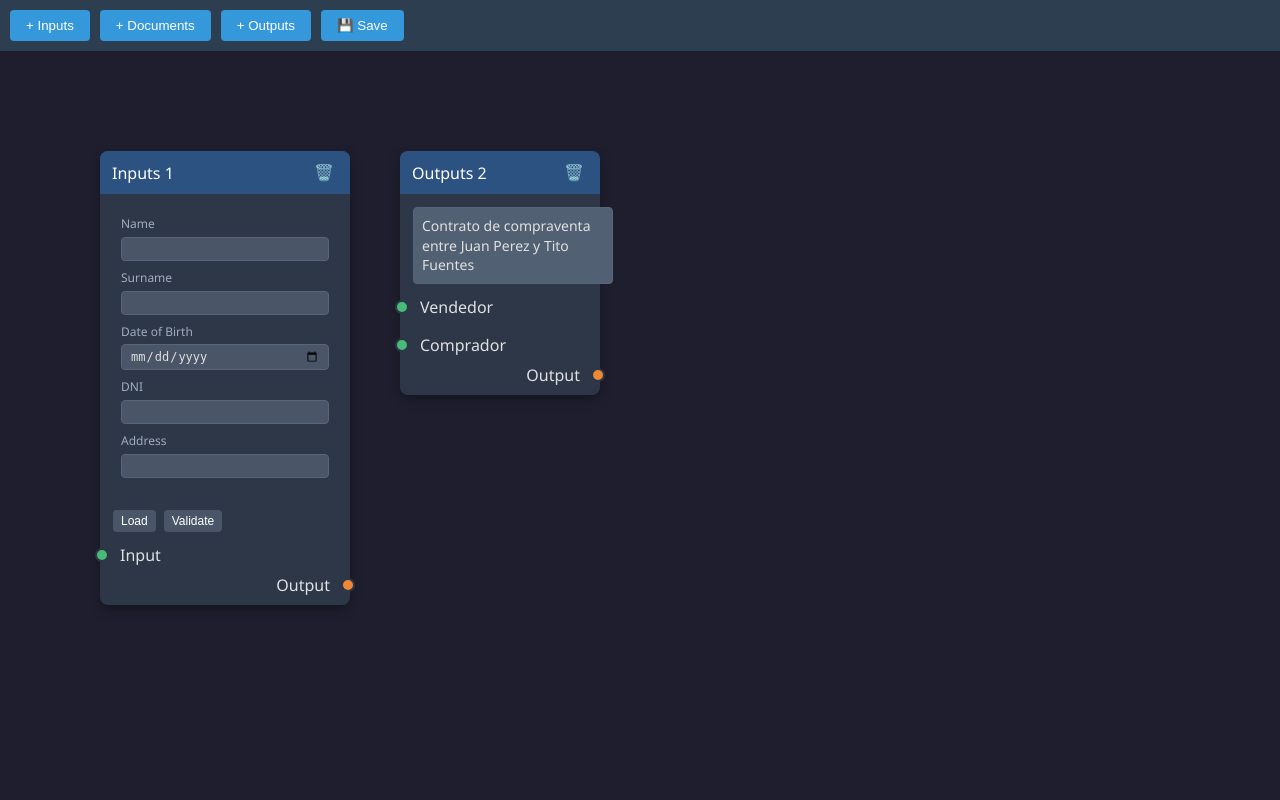
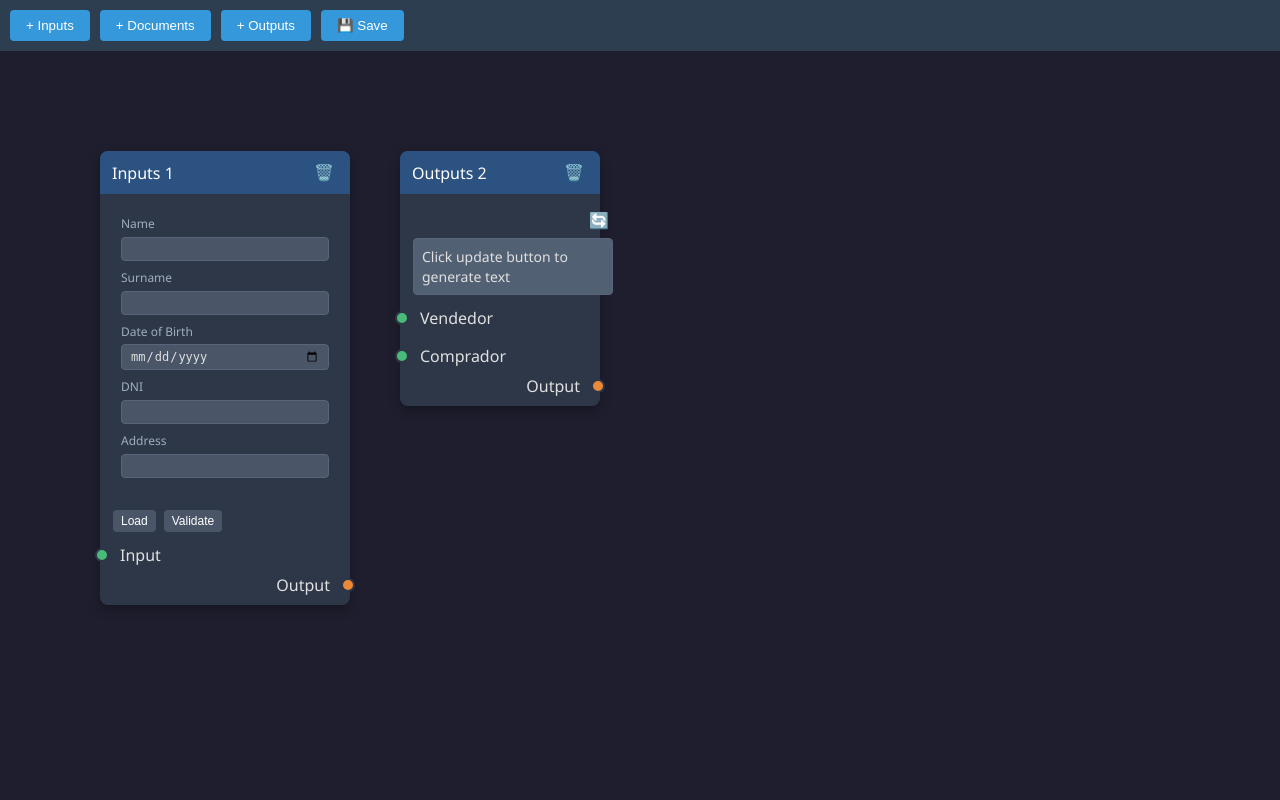
Before and after one commit to damiangarayalde/node-editor, a Flask app: page / in a window 1280 px wide. Run offline with Flask 3, Linux system fonts and the light colour scheme.

Commit message:
added refresh button to the output

```diff
--- a/static/css/style.css
+++ b/static/css/style.css
@@ -452,3 +452,22 @@ body, html {
     border-radius: 3px;
     font-weight: 500;
 }
+
+/* Add these styles */
+.update-btn {
+    background: none;
+    border: none;
+    color: #63b3ed;
+    cursor: pointer;
+    font-size: 16px;
+    padding: 4px;
+    margin-left: 8px;
+    display: flex;
+    align-items: center;
+    transition: transform 0.2s ease;
+}
+
+.update-btn:hover {
+    transform: rotate(180deg);
+    color: #90cdf4;
+}
--- a/static/js/app.js
+++ b/static/js/app.js
@@ -210,13 +210,32 @@ class NodeEditor extends EventEmitter {
             textContainer.style.position = 'relative';
             textContainer.style.margin = '8px';
 
+            // Add header with update button
+            const textHeader = document.createElement('div');
+            textHeader.style.display = 'flex';
+            textHeader.style.justifyContent = 'flex-end';
+            textHeader.style.marginBottom = '4px';
+
+            const updateBtn = document.createElement('button');
+            updateBtn.className = 'update-btn';
+            updateBtn.innerHTML = '🔄';
+            updateBtn.title = 'Update text';
+            updateBtn.onclick = (e) => {
+                e.stopPropagation();
+                // Update text only when clicked
+                this.updateOutputText(node.inputs[0].id).catch(console.error);
+            };
+
+            textHeader.appendChild(updateBtn);
+            textContainer.appendChild(textHeader);
+
             const textDiv = document.createElement('div');
             textDiv.className = 'node-textarea';
             textDiv.contentEditable = true;
             textDiv.style.whiteSpace = 'pre-wrap';
 
             // Set default content
-            textDiv.innerHTML = 'Contrato de compraventa entre Juan Perez y Tito Fuentes';
+            textDiv.innerHTML = 'Click update button to generate text';
 
             textContainer.appendChild(textDiv);
             content.appendChild(textContainer);
@@ -596,7 +615,8 @@ class NodeEditor extends EventEmitter {
             });
 
             this.updateConnections();
-            this.updateOutputText(targetId).catch(console.error);
+            // Remove automatic text update
+            // this.updateOutputText(targetId).catch(console.error);
 
             this.emit('connectionCreated', { sourceId, targetId });
         }
@@ -940,15 +960,10 @@ COMPRADORES:
             // Clear selection
             this.selectedConnection = null;
 
-            // Update output text if it was connected to an output node
-            const outputNode = this.nodes.find(node =>
-                node.type === 'Outputs' &&
-                node.inputs.some(input => input.id === connection.target)
-            );
-
-            if (outputNode) {
-                this.updateOutputText(connection.target).catch(console.error);
-            }
+            // Remove automatic text update
+            // if (outputNode) {
+            //     this.updateOutputText(connection.target).catch(console.error);
+            // }
 
             // Redraw all connections
             this.updateConnections();
```
